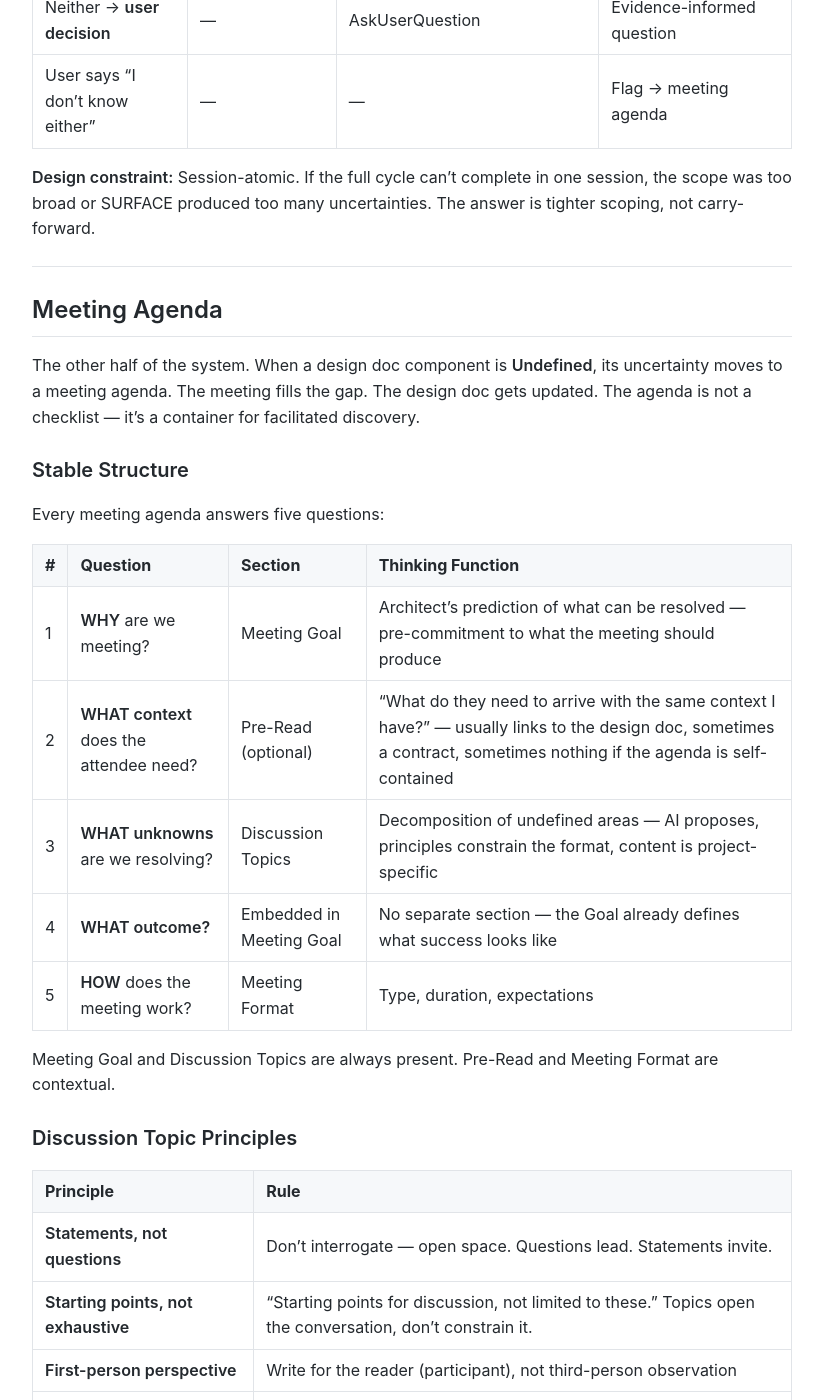
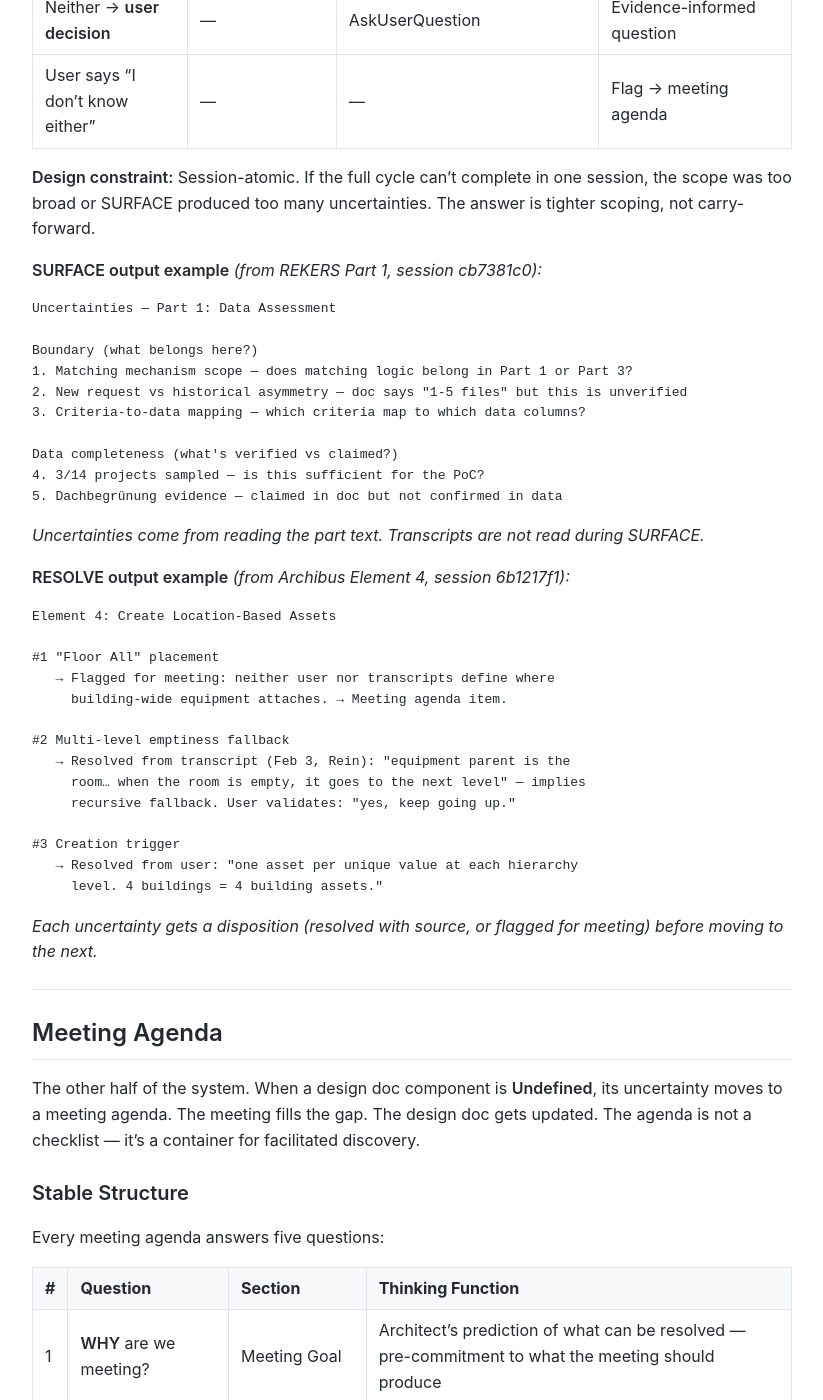
Before and after one commit to MariusWilsch/public-wilsch-ai-pages, a Jekyll site: the page built from global/design-doc-methodology.md, in a window 1280 px wide and 1400 px high, scrolled down 5473 px. Shown: the whole window, without its empty margins (228-1051 px from the left). Built offline with Jekyll 4.4.1, drawn with Linux system fonts in a browser that asks for light colours; our own code applies the rules of GitHub Pages for plain Markdown files.

Commit message:
Sync from hippocampus 2026-02-11

````diff
--- a/global/design-doc-methodology.md
+++ b/global/design-doc-methodology.md
@@ -119,6 +119,44 @@ The component-by-component rhythm creates the design doc. The extraction pass de
 
 **Design constraint:** Session-atomic. If the full cycle can't complete in one session, the scope was too broad or SURFACE produced too many uncertainties. The answer is tighter scoping, not carry-forward.
 
+**SURFACE output example** *(from REKERS Part 1, session cb7381c0):*
+
+```
+Uncertainties — Part 1: Data Assessment
+
+Boundary (what belongs here?)
+1. Matching mechanism scope — does matching logic belong in Part 1 or Part 3?
+2. New request vs historical asymmetry — doc says "1-5 files" but this is unverified
+3. Criteria-to-data mapping — which criteria map to which data columns?
+
+Data completeness (what's verified vs claimed?)
+4. 3/14 projects sampled — is this sufficient for the PoC?
+5. Dachbegrünung evidence — claimed in doc but not confirmed in data
+```
+
+*Uncertainties come from reading the part text. Transcripts are not read during SURFACE.*
+
+**RESOLVE output example** *(from Archibus Element 4, session 6b1217f1):*
+
+```
+Element 4: Create Location-Based Assets
+
+#1 "Floor All" placement
+   → Flagged for meeting: neither user nor transcripts define where
+     building-wide equipment attaches. → Meeting agenda item.
+
+#2 Multi-level emptiness fallback
+   → Resolved from transcript (Feb 3, Rein): "equipment parent is the
+     room… when the room is empty, it goes to the next level" — implies
+     recursive fallback. User validates: "yes, keep going up."
+
+#3 Creation trigger
+   → Resolved from user: "one asset per unique value at each hierarchy
+     level. 4 buildings = 4 building assets."
+```
+
+*Each uncertainty gets a disposition (resolved with source, or flagged for meeting) before moving to the next.*
+
 ---
 
 ## Meeting Agenda
````
